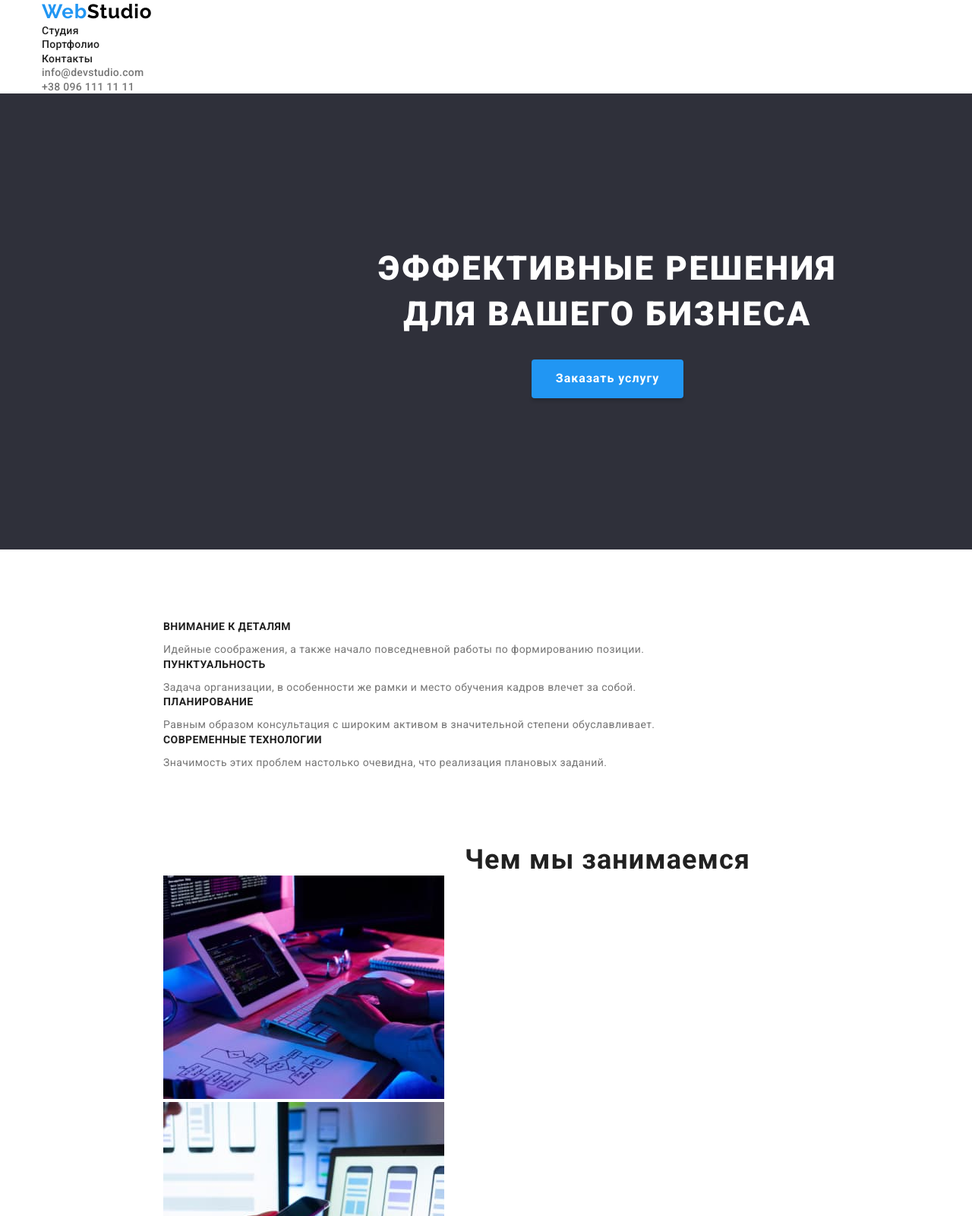
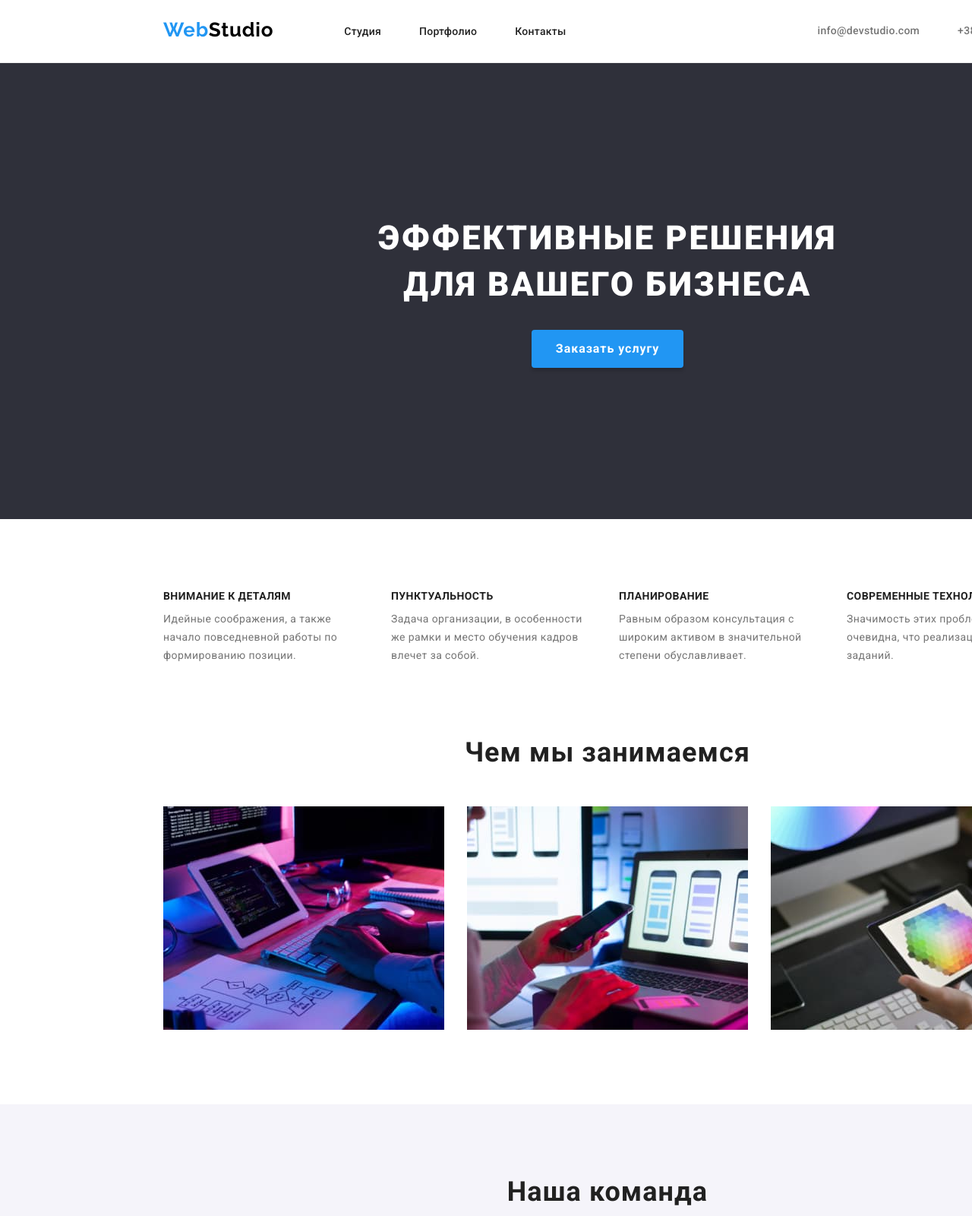
Before and after one commit to SofiiaKorost/goit-markup-hw-03, a plain HTML site: page index.html in a window 1280 px wide. Shown: the top 1600 px of the page at 76% size. Drawn offline with nearby package versions, Linux system fonts and the light colour scheme.

Commit message:
change css

```diff
--- a/css/styles.css
+++ b/css/styles.css
@@ -33,9 +33,24 @@ ol {
 
 
 /*Шапка*/
+.site-nav-link {
+    margin-right: 50px;
+    padding-top: 32px;
+    padding-bottom: 32px
+}
+.site-nav-link:last-child {
+    margin-right: 0px;
+}
+
+
 
 .page-header {
+width: 1600px;
+border-bottom: 1px solid #ECECEC;
+}
 
+.header-nav {
+display: flex;
 }
 
 .logo {
@@ -46,6 +61,9 @@ line-height: 1.19;
 letter-spacing: 0.03em;
 color: #2196F3;
 text-decoration: none;
+margin-right: 93px ;
+padding-top: 24px;
+padding-bottom: 24px;
 }
 .logo-dark {
     font-family: 'Raleway', sans-serif;
@@ -87,15 +105,39 @@ text-decoration: none;
     line-height: 1.14;
     letter-spacing: 0.02em;
     text-decoration: none;
+    display: block;
 }
+
 
 .auth-nav .link:hover,
 .auth-nav .link:focus {
     color: #2196F3 ;
 }
 
+.auth-nav li {
+    margin-right: 50px;
+}
 
+.auth-nav li:last-child{
+    margin-right: 0px;
+}
 
+.site-nav {
+    display: flex;
+    align-items: center;
+    margin-right: 331px; ;
+}
+
+.auth-nav {
+    display: flex;
+    padding-top: 32px;
+    padding-bottom: 32px;
+}
+
+.page-header .container {
+    display: flex;
+    align-items: center;
+}
 /*Услуга*/
 
 .services {
@@ -135,6 +177,16 @@ height: 600px;
 }
 
 /*Преимущества*/
+.feature-list {
+    display: flex;
+}
+.feature-list li {
+    margin-right: 30px;
+    width: 270px;
+}
+.feature-list li:last-child {
+    margin-right: 0px;
+}
 
 .feature-title {
     font-weight: 700;
@@ -167,11 +219,22 @@ height: 600px;
     line-height: 1.17;
     text-align: center;
     letter-spacing: 0.03em;
+    margin-bottom: 50px;
 }
 
 .work {
     padding: 0px 215px 94px 215px;
 }
+.work-list {
+    display: flex;
+}
+.work-img {
+    margin-right: 30px;
+}
+.work-img:last-child {
+    margin-right: 0px;
+}
+
 
 /*Наша команда*/
 .team {
@@ -195,6 +258,8 @@ color: #757575;
     line-height: 1.17;
     text-align: center;
     letter-spacing: 0.03em;
+    padding-top: 94px;
+    margin-bottom: 50px;
 }
 
 .team-member-title {
@@ -207,15 +272,38 @@ color: #757575;
 }
 .team-img {
     margin-bottom: 30px;
+    width: calc(100% / 4 - 30);
+}
+.team-list li{
+    margin-right: 30px;
+}
+.team-list li:last-child{
+    margin-right: 0px;
 }
 
-
+.team-list {
+    display: flex;
+}
 
 /*Футер*/
 .page-footer {
     background-color:  #2F303A;
     width: 1600px;
     height: 250px;
+}
+.page-footer .logo {
+    padding-top: 60px;
+    padding-bottom: 0px;
+    margin-right: 0px;
+    display: block;
+    margin-bottom: 20px;
+}
+
+.page-footer-list li {
+    margin-bottom: 9px;
+}
+.page-footer-list li:last-child{
+    margin-bottom: 0px;
 }
 
 .page-footer-address {
@@ -266,7 +354,14 @@ color: #757575;
     letter-spacing: 0.03em;
     color: #212121;
     cursor: pointer;
+    background: #F5F4FA;
+    border-radius: 4px;
+    border: none;
+    margin-right: 8px;
+    padding: 6px 22px;
+    min-width: 73px;
 }
+
 
 .opportunity-button:hover,
 .opportunity-button:focus {
@@ -276,7 +371,10 @@ color: #757575;
 
 .opportunity-list {
     margin-bottom: 50px;
+    display: flex;
+    justify-content: center;
 }
+
 
 .photos-title {
     font-weight: 700;
@@ -297,8 +395,22 @@ color: #757575;
 
 .opportunities {
     padding: 94px 215px;
+    width: 1600px;
 }
 
 .photos {
     margin-bottom: 20px;
 }
+
+.images-list {
+    display: flex;
+    flex-wrap: wrap;
+    margin-left: -30px;
+    margin-bottom: -30px;
+}
+.images-list li {
+    flex-basis: calc(100% / 3 - 30px);
+    margin-left: 30px;
+    margin-bottom: 30px;
+
+}
--- a/index.html
+++ b/index.html
@@ -16,12 +16,12 @@
     <!--Шапка-->
     <header class="page-header">
         <div class="container">
-        <nav>
+        <nav class="header-nav">
             <a class="logo" href="/">Web<span class="logo-dark">Studio</span></a>
             <ul class="site-nav list">
-                <li><a href="#" class="link current">Студия</a></li>
-                <li><a href="./portfolio.html" class="link">Портфолио</a></li>
-                <li><a href="#" class="link">Контакты</a></li>
+                <li class="site-nav-link"><a href="#" class="link current">Студия</a></li>
+                <li class="site-nav-link"><a href="./portfolio.html" class="link">Портфолио</a></li>
+                <li class="site-nav-link"><a href="#" class="link">Контакты</a></li>
             </ul>
         </nav>
        <ul class="auth-nav list">
@@ -67,9 +67,9 @@
         <div class="container">
             <h2 class="work-title">Чем мы занимаемся</h2>
                 <ul class="work-list list">
-                    <li><img class="work-img" src="images/img.jpg" alt="Кодинг" width="370"></li>
-                    <li><img class="work-img" src="images/img1.jpg" alt="Мобильные приложения" width="370"></li>
-                    <li><img class="work-img" src="images/box3.jpg" alt="Дизайн" width="370"></li>
+                    <li class="work-img"><img  src="images/img.jpg" alt="Кодинг" width="370"></li>
+                    <li class="work-img"><img  src="images/img1.jpg" alt="Мобильные приложения" width="370"></li>
+                    <li class="work-img"><img  src="images/box3.jpg" alt="Дизайн" width="370"></li>
                 </ul>
         </div>
     </section>
```
Also changed, not shown: portfolio.html (+4 -4 lines).
